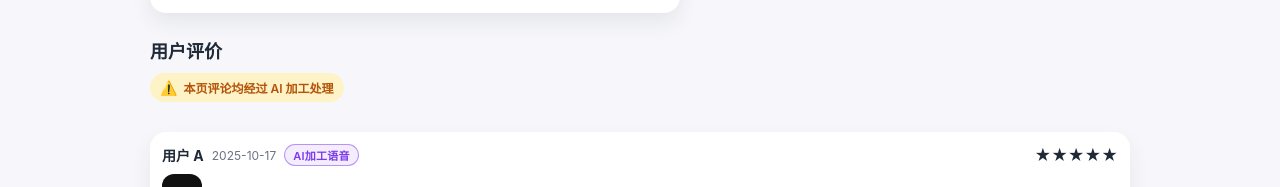
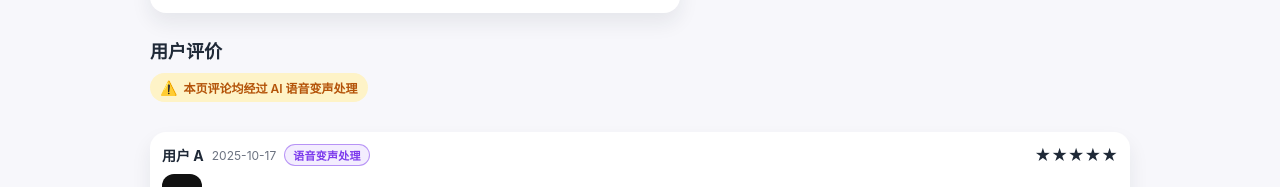
Before and after one commit to songpengfei627/review-aiv-s, a plain HTML site: page index.html in a window 1280 px wide. Shown: the part 612-799 px from the top of the page. Drawn offline with Linux system fonts and the light colour scheme.

Commit message:
Update index.html

```diff
--- a/index.html
+++ b/index.html
@@ -201,7 +201,7 @@
     <!-- 评论区 -->
     <section class="reviews" aria-label="评论区">
       <h2 class="section-title">用户评价</h2>
-      <p class="ai-global-tip">本页评论均经过 AI 加工处理</p>
+      <p class="ai-global-tip">本页评论均经过 AI 语音变声处理</p>
 
       <!-- 筛选条（点击 .chip 切换，data-key 对应 tagKeys） -->
       <div class="filter" role="tablist" aria-label="筛选">
@@ -217,7 +217,7 @@
             <div class="head-main">
               <div class="name" style="font-weight:700">用户</div>
               <div class="date" style="font-size:12px;color:var(--sub)">2025-01-01</div>
-              <span class="ai-badge" aria-label="本条语音由AI加工">AI加工语音</span>
+              <span class="ai-badge" aria-label="本条语音由AI加工">语音变声处理</span>
             </div>
             <div class="stars" aria-label="星级">★★★★★</div>
           </header>
```
